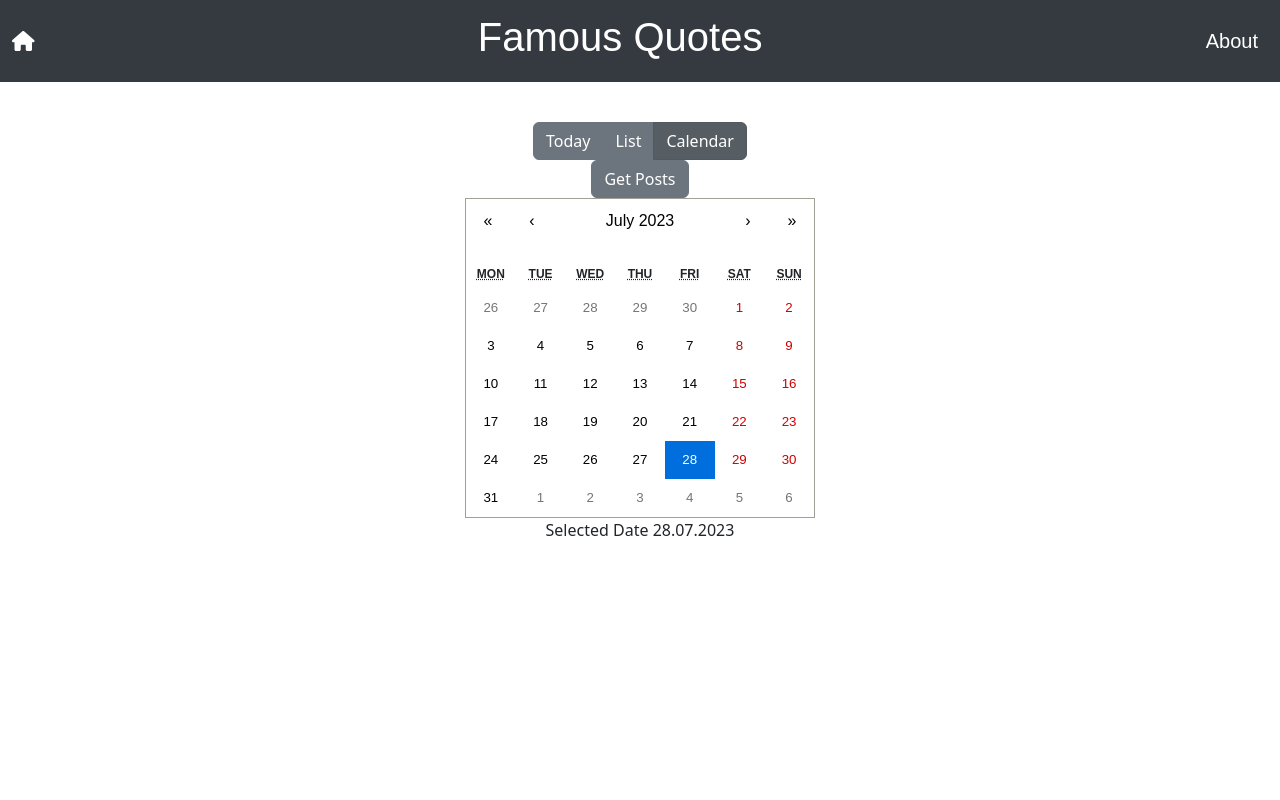
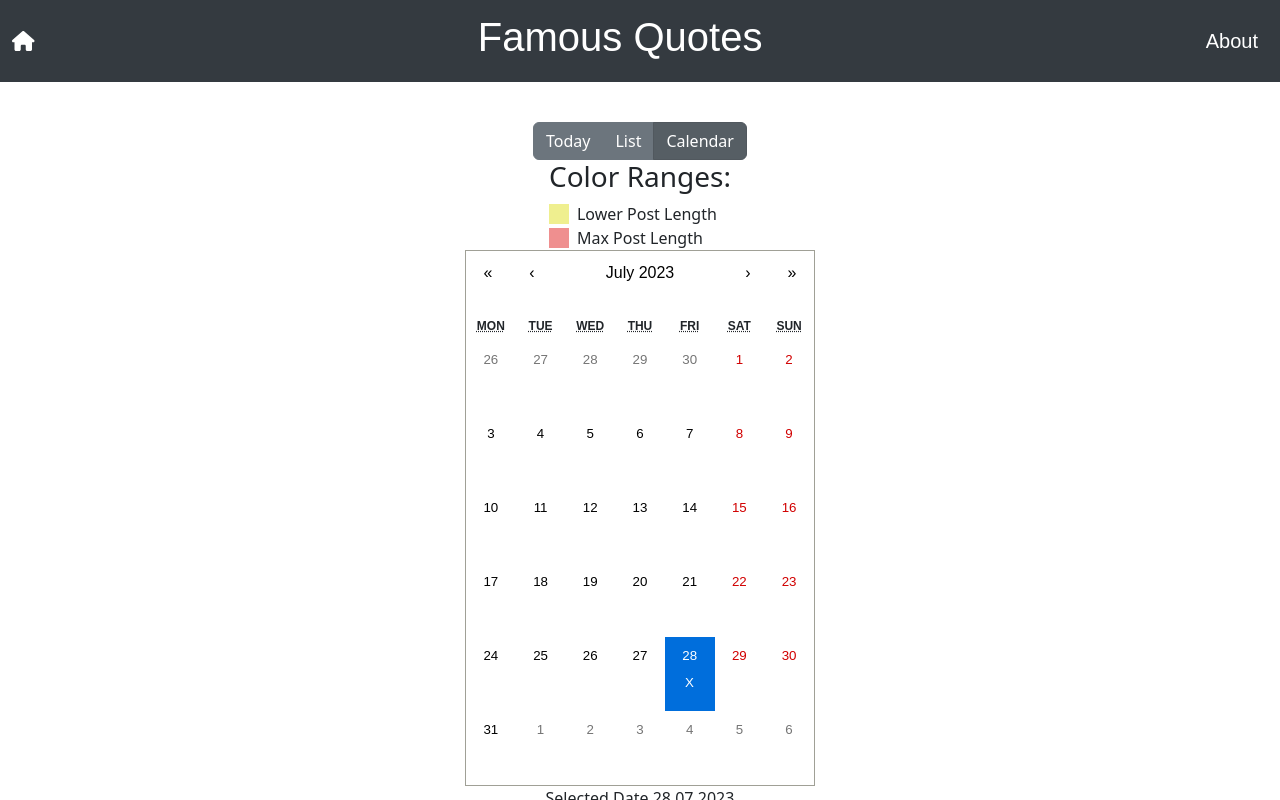
Before and after one commit to lambley/journal-frontend, a React (Create React App) app: page / in a window 1280 px wide. Both pictures are taken after a click on the button "Calendar". Shown: the top 800 px of the page. Built offline with nearby package versions, Linux system fonts and the light colour scheme; no server answers.

Commit message:
add calendar colour gradients for posts

```diff
--- a/src/Components/Calendar.tsx
+++ b/src/Components/Calendar.tsx
@@ -3,7 +3,8 @@ import Calendar from 'react-calendar';
 import 'react-calendar/dist/Calendar.css';
 import { axiosInstance } from "../Api/Api.js"
 import { IPost } from '../types/data.js';
-import moment from 'moment';
+import moment, { Moment } from 'moment';
+import { Post } from './Post';
 
 type ValuePiece = Date | null;
 
@@ -11,52 +12,138 @@ type Value = ValuePiece | [ValuePiece, ValuePiece];
 
 export const MyCalendar = () => {
   const [value, onChange] = useState<Value>(new Date());
-  const [posts, setPosts] = useState<IPost[]>([])
-  const [isUpdated, setIsUpdated] = useState<Boolean>(false)
-  const [postDates, setPostDates] = useState<Date[]>([])
-  const [postToBeDisplayed, setPostToBeDisplayed] = useState<IPost[]>([])
+  const [posts, setPosts] = useState<IPost[]>([]);
+  const [post, setPost] = useState<IPost>(
+    {
+      id: 0,
+      title: 'No post for this day yet!',
+      content: 'No content yet!',
+      label: 'No label yet!',
+      created_at: new Date(),
+    }
+  );
+
   useEffect(() => {
-    setPostDates(posts.map((post: IPost) => post.created_at))
-    setIsUpdated(false)
-  }, [isUpdated, posts])
+    const getPosts = async () => {
+      try {
+        const res = await axiosInstance.get('/api/v1/posts');
+        const data = res.data;
+        setPosts(data);
+      } catch (error: any) {
+        console.log(error);
+      }
+    };
 
-  const getPosts = async () => {
+    getPosts();
+  }, []);
+
+  useEffect(() => {
+    getPost(value as Date);
+  }, [value]);
+
+  useEffect(() => {
+    getPost(value as Date);
+  }, []);
+
+  const getPost = async (date: Date) => {
     try {
-      const res = await axiosInstance.get('/api/v1/posts')
-      const data = res.data
+      const formattedDate = (moment(date) as Moment).format('YYYY-MM-DD');
+      const res = await axiosInstance.get("/api/v1/posts/date=" + formattedDate);
+      const data = res.data;
 
-      setPosts(data.reverse())
-      setIsUpdated(true)
-    } catch(error: any) {
+      if (data) {
+        setPost(data);
+      }
+      else {
+        setPost({
+          id: 0,
+          title: 'No post for this day yet!',
+          content: 'No content yet!',
+          label: 'No label yet!',
+          created_at: date,
+        });
+      }
+    } catch (error: any) {
       console.log(error);
     }
-  }
+  };
+
+  const handleDayClick = (selectedDate: Date) => {
+    onChange(selectedDate);
+    getPost(selectedDate);
+  };
+
+  const getTileColour = (date: Date) => {
+    const formattedDate = moment(date).format('YYYY-MM-DD');
+    const postForDate = posts.find((post: IPost) => moment(post.created_at).format('YYYY-MM-DD') === formattedDate);
+
+    if (postForDate) {
+      const postContent = postForDate.content;
+      const postTitle = postForDate.title;
+      const contentLength = postContent.length + postTitle.length;
+
+      if (postContent) {
+        const minContentLength = Math.min(...posts.map(post => post.content.length + post.title.length));
+        const maxContentLength = Math.max(...posts.map(post => post.content.length + post.title.length));
+
+        const normalizedLength = (contentLength - minContentLength) / (maxContentLength - minContentLength);
+
+        const hue = 60 - normalizedLength * 60;
+
+        const backgroundColor = `hsl(${hue}, 75%, 75%)`;
+
+        return backgroundColor;
+      }
+    }
+
+    return 'transparent';
+  };
 
   return (
     <div className="calendar-container">
-      <button className="btn btn-secondary" onClick={getPosts}>Get Posts</button>
+      <div>
+        <h3>Color Ranges:</h3>
+        <div style={{ display: 'flex', alignItems: 'center' }}>
+          <div style={{ width: '20px', height: '20px', backgroundColor: 'hsl(60, 75%, 75%)' }}></div>
+          <span style={{ marginLeft: '8px' }}>Lower Post Length</span>
+        </div>
+        <div style={{ display: 'flex', alignItems: 'center' }}>
+          <div style={{ width: '20px', height: '20px', backgroundColor: 'hsl(0, 75%, 75%)' }}></div>
+          <span style={{ marginLeft: '8px' }}>Max Post Length</span>
+        </div>
+      </div>
       <div>
         <Calendar
-          onChange={onChange} value={value}
-          tileClassName={({ date, view }) => {
-            if(postDates.find(x=>moment(x).format('DD-MM-YYYY')===moment(date).format("DD-MM-YYYY"))){
-              return  'highlight'
-              }
-            // if(moment(date).format('YYYY-MM-DD') == moment(postDates[0]).format('YYYY-MM-DD')){
-            //   return 'highlight'
-            // }
+          onChange={()=>handleDayClick}
+          value={value}
+          onClickDay={(value, event) => {
+            handleDayClick(value);
           }}
-          onClickDay={(value, event) => {
-            if (moment(value).format('YYYY-MM-DD') == moment(postDates[0]).format('YYYY-MM-DD')) {
-              // Show the post
-              // setPostToBeDisplayed()
-            }
+          tileContent={({ date, view }) => {
+            const backgroundColor = getTileColour(date);
+            return (
+              <div
+                style={{
+                  backgroundColor,
+                  borderRadius: '8px',
+                  width: '36px',
+                  height: '36px',
+                  display: 'flex',
+                  justifyContent: 'center',
+                  alignItems: 'center',
+                  color: 'white',
+                }}
+              >
+                X
+              </div>
+            );
           }}
         />
       </div>
       <div>
-        Selected Date {value!.toLocaleString("uk").split(', ')[0] || "No date selected"}
+        Selected Date {value!.toLocaleString('uk').split(', ')[0] || 'No date selected'}
       </div>
+      <Post {...post} />
     </div>
   );
-}
+};
```
